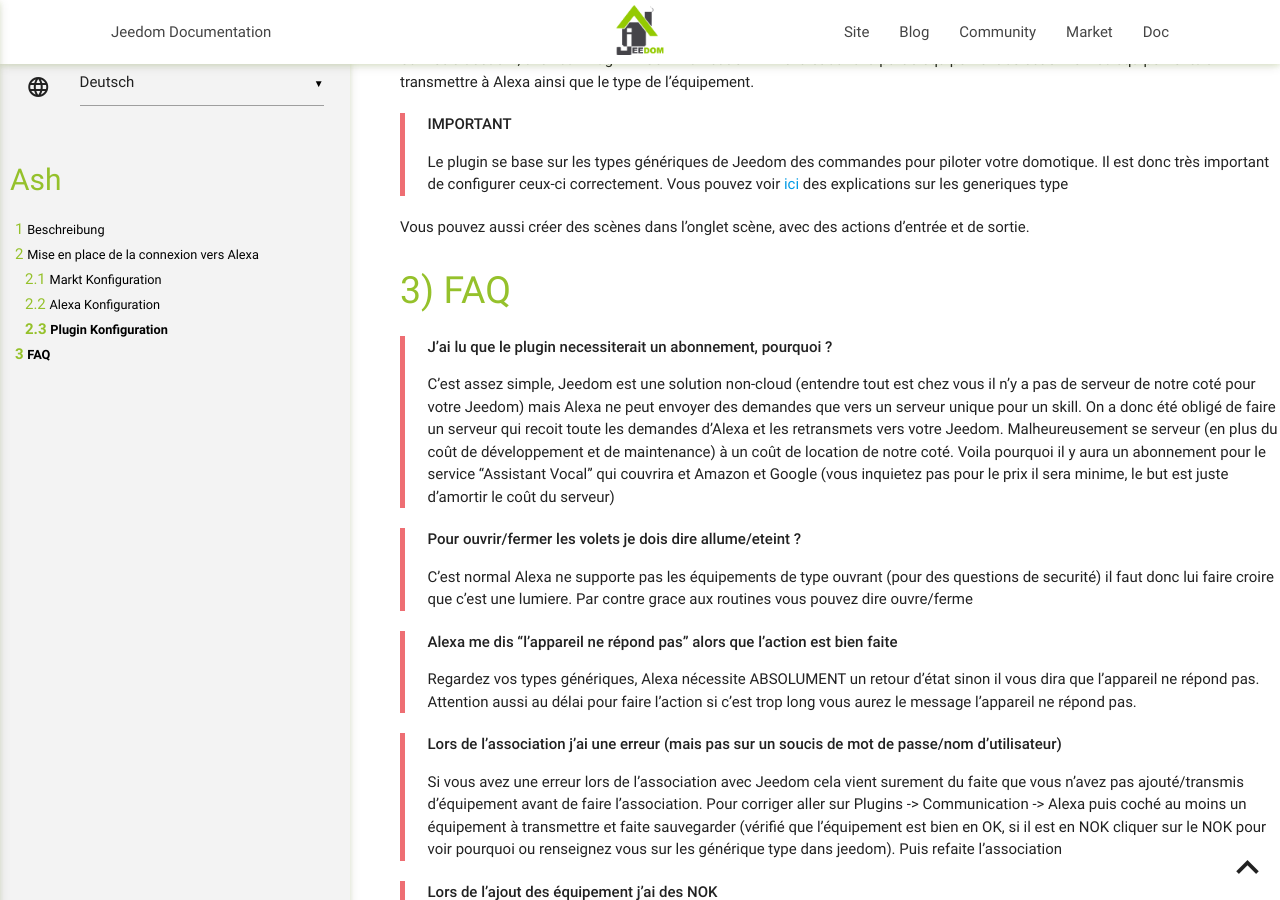
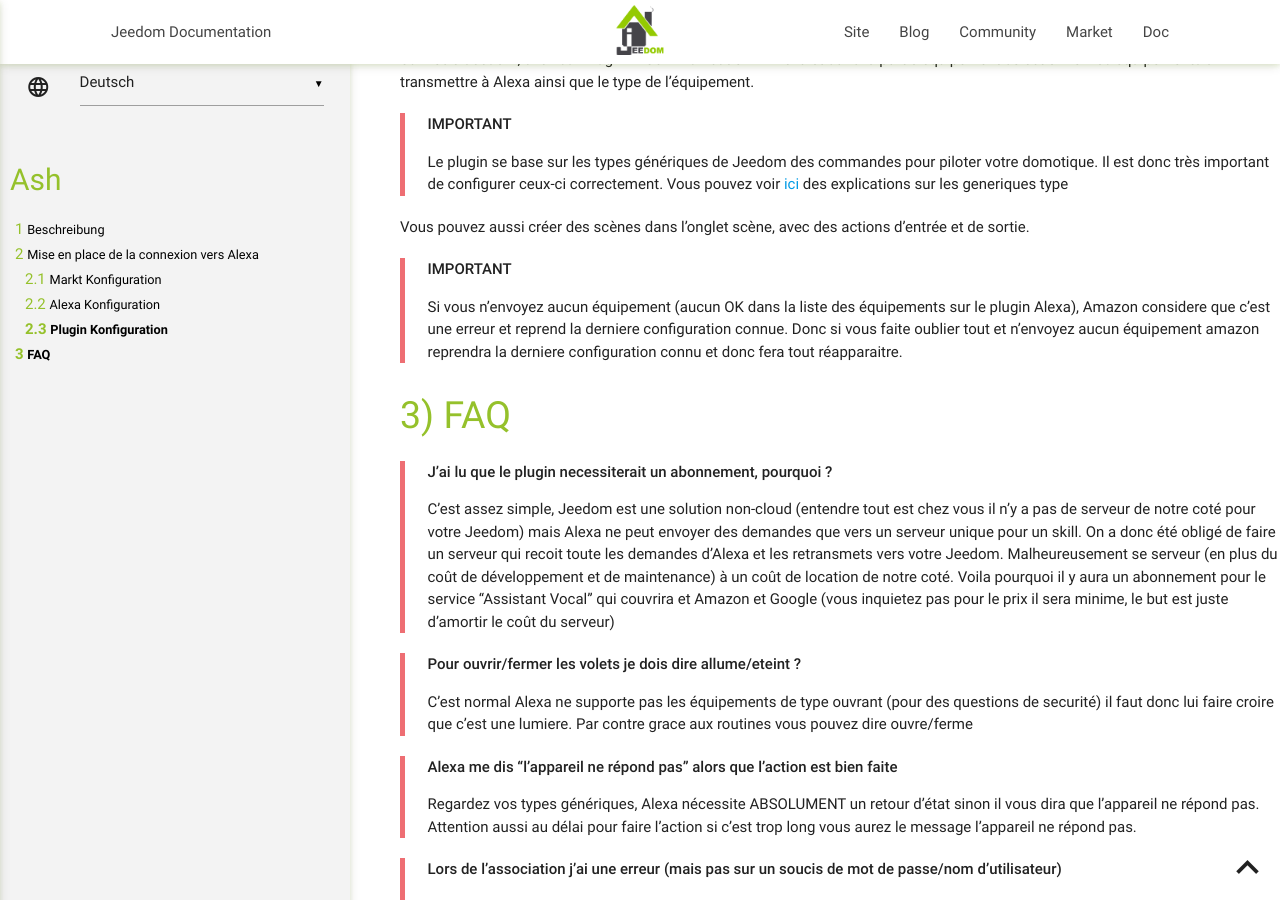
Before and after one commit to jeedom/plugin-ash, a Jekyll site: the page built from docs/de_DE/index.md, in a window 1280 px wide and 900 px high, scrolled down 1180 px. Built offline with Jekyll 4.4.1, drawn with Linux system fonts in a browser that asks for light colours; our own code applies the rules of GitHub Pages for plain Markdown files.

Commit message:
[ROBOT] Action all

```diff
--- a/docs/de_DE/index.md
+++ b/docs/de_DE/index.md
@@ -47,6 +47,10 @@ Sur votre Jeedom, allez sur Plugin -> Communication -> Alexa et dans la partie
 
 Vous pouvez aussi créer des scènes dans l'onglet scène, avec des actions d'entrée et de sortie.
 
+> **IMPORTANT**
+>
+> Si vous n'envoyez aucun équipement (aucun OK dans la liste des équipements sur le plugin Alexa), Amazon considere que c'est une erreur et reprend la derniere configuration connue. Donc si vous faite oublier tout et n'envoyez aucun équipement amazon reprendra la derniere configuration connu et donc fera tout réapparaitre.
+
 # FAQ
 
 >**J'ai lu que le plugin necessiterait un abonnement, pourquoi ?**
```
Also changed, not shown: docs/en_US/index.md (+4 -0 lines), docs/es_ES/index.md (+4 -0 lines).
